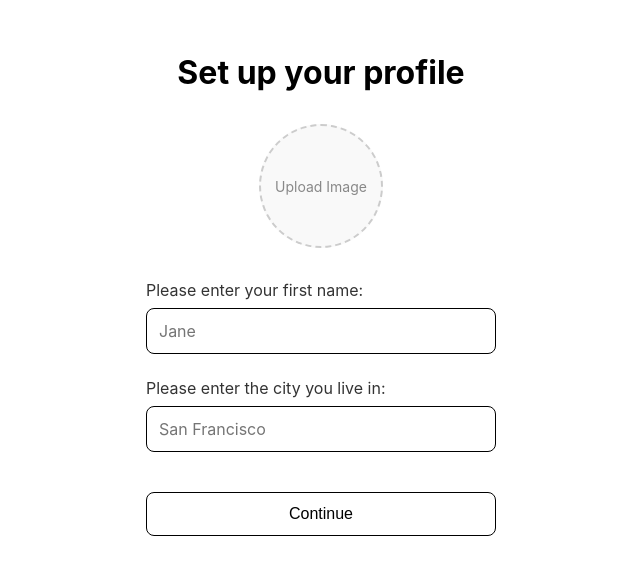
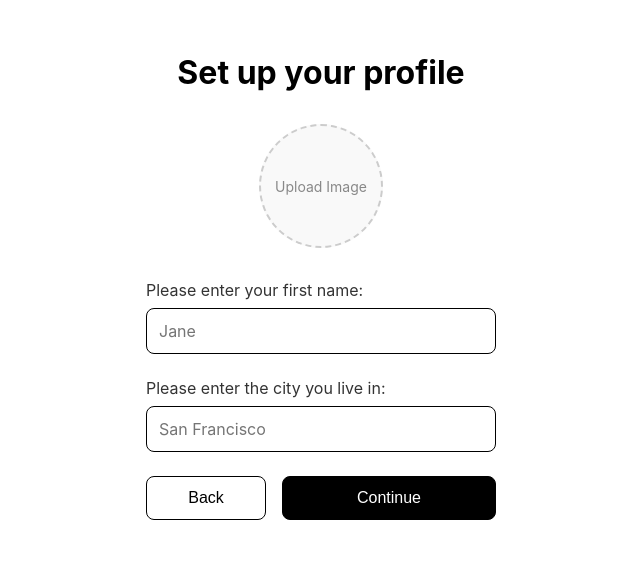
Before and after one commit to allisonhongberkeley/avid-adventurers, a React (Create React App) app in the folder avid-adventurers/: page /onboarding/profile in a window 1280 px wide. Shown: the top 574 px of the page, without its empty margins (319-959 px from the left). Built offline with nearby package versions, Linux system fonts and the light colour scheme.

Commit message:
[feat] create Back Button

```diff
--- a/avid-adventurers/src/pages/onboarding/Age.tsx
+++ b/avid-adventurers/src/pages/onboarding/Age.tsx
@@ -2,7 +2,7 @@ import React from 'react';
 import { useNavigate } from 'react-router-dom';
 import { ProfileImage} from '../../components/ProfileImage/ProfileImage';
 import { LabeledInput } from '../../components/LabeledInput/LabeledInput';
-import { Container, Title, FormWrapper, ProfileImageWrapper, ProfileImageInput, PlaceholderText, ProfileImagePreview, FallbackText, Button } from '../styles';
+import { Container, Title, FormWrapper, ButtonRow, BackButton, ContinueButton } from '../styles';
 import { useOnboarding } from '../../utils/onboardingContext';
 
 
@@ -10,10 +10,13 @@ const Age: React.FC = () => {
     const navigate = useNavigate();
     const { age, setAge, pronouns, setPronouns, funFact, setFunFact, profileImage, setProfileImage } = useOnboarding();
 
-
     const handleContinue = () => {
       navigate('/onboarding/age');
     };
+
+    const handleBack = () => {
+      navigate('/onboarding/profile');
+    }
 
     return (
     <Container>
@@ -43,8 +46,10 @@ const Age: React.FC = () => {
           value={funFact}
           onChange={(e) => setFunFact(e.target.value)}
         />
-
-        <Button onClick={handleContinue}>Continue</Button>
+        <ButtonRow>
+          <BackButton onClick={handleBack}>Back</BackButton>
+          <ContinueButton onClick={handleContinue}>Continue</ContinueButton>
+        </ButtonRow>
       </FormWrapper>
     </Container>
 )};
--- a/avid-adventurers/src/pages/onboarding/Profile.tsx
+++ b/avid-adventurers/src/pages/onboarding/Profile.tsx
@@ -1,8 +1,8 @@
-import React, { useState } from 'react';
+import React from 'react';
 import { useNavigate } from 'react-router-dom';
 import { ProfileImage} from '../../components/ProfileImage/ProfileImage';
 import { LabeledInput } from '../../components/LabeledInput/LabeledInput';
-import { Container, Title, FormWrapper, ProfileImageWrapper, ProfileImageInput, PlaceholderText, ProfileImagePreview, FallbackText, Button } from '../styles';
+import { Container, Title, FormWrapper, ButtonRow, BackButton, ContinueButton } from '../styles';
 import { useOnboarding } from '../../utils/onboardingContext';
 
 const Profile: React.FC = () => {
@@ -12,6 +12,10 @@ const Profile: React.FC = () => {
     const handleContinue = () => {
       navigate('/onboarding/age');
     };
+
+    const handleBack = () => {
+      navigate('/');
+    }
 
     return (
     <Container>
@@ -35,7 +39,10 @@ const Profile: React.FC = () => {
         onChange={(e) => setCity(e.target.value)}
       />
 
-      <Button onClick={handleContinue}>Continue</Button>
+      <ButtonRow>
+        <BackButton onClick={handleBack}>Back</BackButton>
+        <ContinueButton onClick={handleContinue}>Continue</ContinueButton>
+      </ButtonRow>
       </FormWrapper>
     </Container>
 )};
--- a/avid-adventurers/src/pages/styles.ts
+++ b/avid-adventurers/src/pages/styles.ts
@@ -71,10 +71,18 @@ export const FallbackText = styled.span`
   pointer-events: none;
 `;
 
+export const ButtonRow = styled.div`
+  display: flex;
+  flex-direction: row;
+  justify-content: space-between;
+  gap: 1rem;
+  width: 100%;
+`
 
-export const Button = styled.button`
-  margin-top: 1rem;
-  padding: 0.75rem 2rem;
+
+export const BackButton = styled.button`
+  flex: 1;
+  padding: 0.75rem;
   background-color: #ffffff;
   color: #000000;
   border: 1px solid #000000;
@@ -82,10 +90,26 @@ export const Button = styled.button`
   cursor: pointer;
   font-size: 1rem;
   transition: background-color 0.2s, color 0.2s;
-  width: 100%;
 
   &:hover {
     background-color: #000000;
     color: #ffffff;
   }
 `;
+
+export const ContinueButton = styled.button`
+  flex: 2;
+  padding: 0.75rem;
+  background-color: #000000;
+  color: #ffffff;
+  border: 1px solid #000000;
+  border-radius: 8px;
+  cursor: pointer;
+  font-size: 1rem;
+  transition: background-color 0.2s, color 0.2s;
+
+  &:hover {
+    background-color: #ffffff;
+    color: #000000;
+  }
+`;
```
